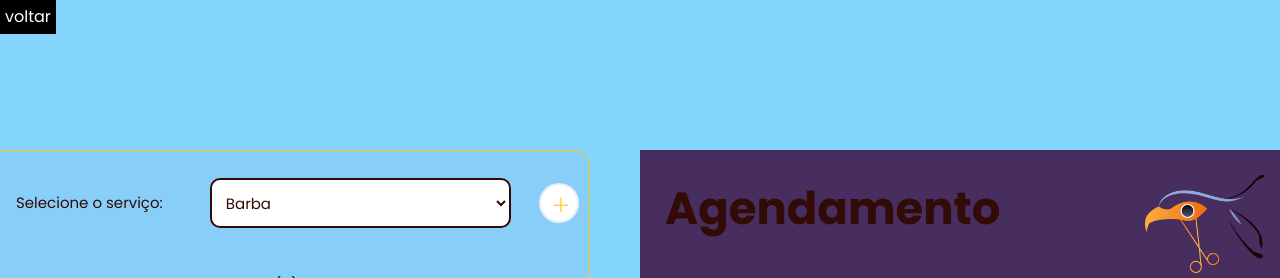
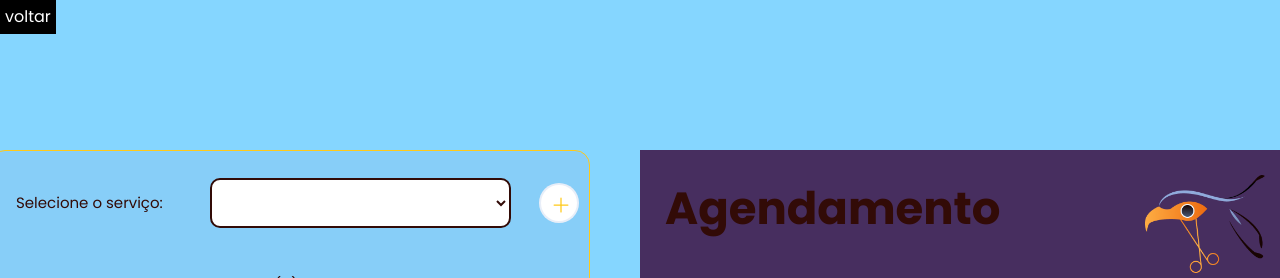
Before and after one commit to Secretaria-Gestao/TCC-ETEC, a React (Vite) app in the folder web/: page /agendamento in a window 1280 px wide. Shown: the top 278 px of the page. Built offline with nearby package versions, Linux system fonts and the light colour scheme.

Commit message:
Completando a remoção de opções fixas no front
Com este commit e o antigo, tirei as opções fixas de selecionar serviços para fazer com algum profissional na hora do agendamento. Agora, os serviços vem do supabase.

```diff
--- a/web/src/pages/Agendamento/components/Formulario/Formulario.jsx
+++ b/web/src/pages/Agendamento/components/Formulario/Formulario.jsx
@@ -5,7 +5,7 @@ import { mandarAgendamento } from '../../services/Agendamento.js'
 import { pegarSessao } from '../../../../services/pegarSessao.js'
 import { buscarTodosProfissionais } from "../../../../services/BuscarProfissionais.js"
 import { buscarSaloes } from '../../services/buscarSaloes.js'
-import { buscarServicos} from "../../services/buscarServicos.js"
+import { buscarServicos } from "../../services/buscarServicos.js"
 import { useNotificacaoStore } from "@/Notificacao"
 import './Formulario.css'
 
@@ -69,14 +69,11 @@ function Formulario() {
         buscarProfissionais(dados.endereco)
     }, [dados.endereco])
 
-    useEffect(() => {
+    useEffect(() => { // Serve somente para pegar os serviços do profissional selecionado
         async function buscarServicoS() {
             const respostaServicos = await buscarServicos(dados.profissional)
 
-            if (respostaServicos) {
-                console.log(respostaServicos)
-                setTodosServicos()
-            }
+            if (respostaServicos) setTodosServicos(respostaServicos)
         }
 
         buscarServicoS()
@@ -171,11 +168,19 @@ function Formulario() {
                                         <label htmlFor="servico">Selecione o serviço:</label>
 
                                         <select name='servico' className="servico" value={servico} onChange={(evento) => mudarValorServico(evento, indice)} key={indice}>
-                                            <option value="1">Barba</option>
-                                            <option value="2">Cabelo</option>
-                                            <option value="3">Hidratação capilar</option>
-                                            <option value="4">Coloração</option>
-                                            <option value="5">Manicure</option>
+
+                                            { // Pega todos os serviços em "todosServicos" e coloca um <option> para cada um
+                                                todosServicos.map((servico) => (
+                                                    servico.servicos && (
+                                                        <option key={servico.id_servico} value={servico.id_servico}>
+                                                            {servico.servicos?.nome_servico}
+                                                        </option>
+                                                    )
+                                                ))
+                                            }
+
+                                            {/* <option value="1">Barba</option> */}
+
                                         </select>
 
                                         {
```
Also changed, not shown: 1 other file (tests, documents, lock files or other folders).
